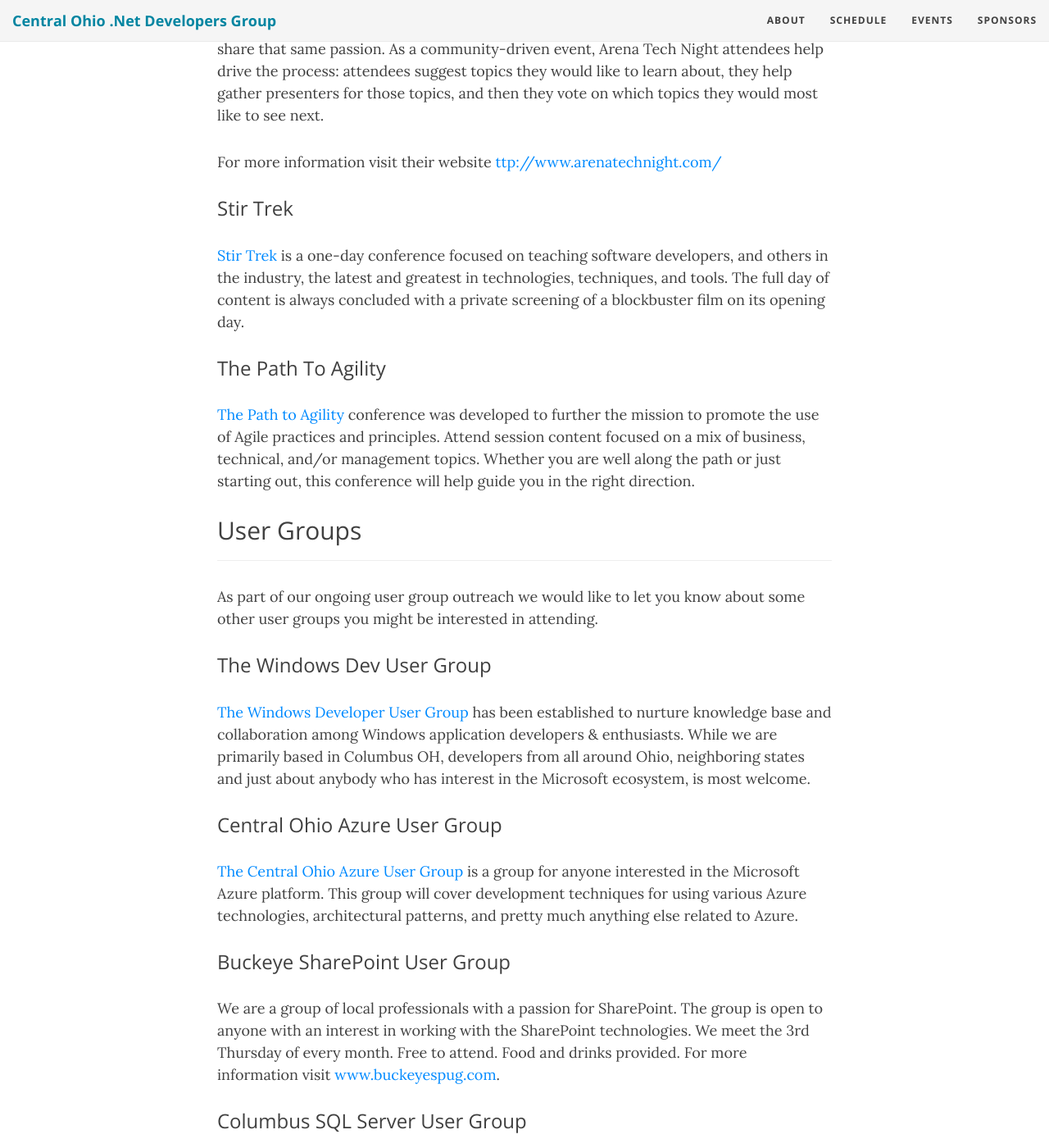
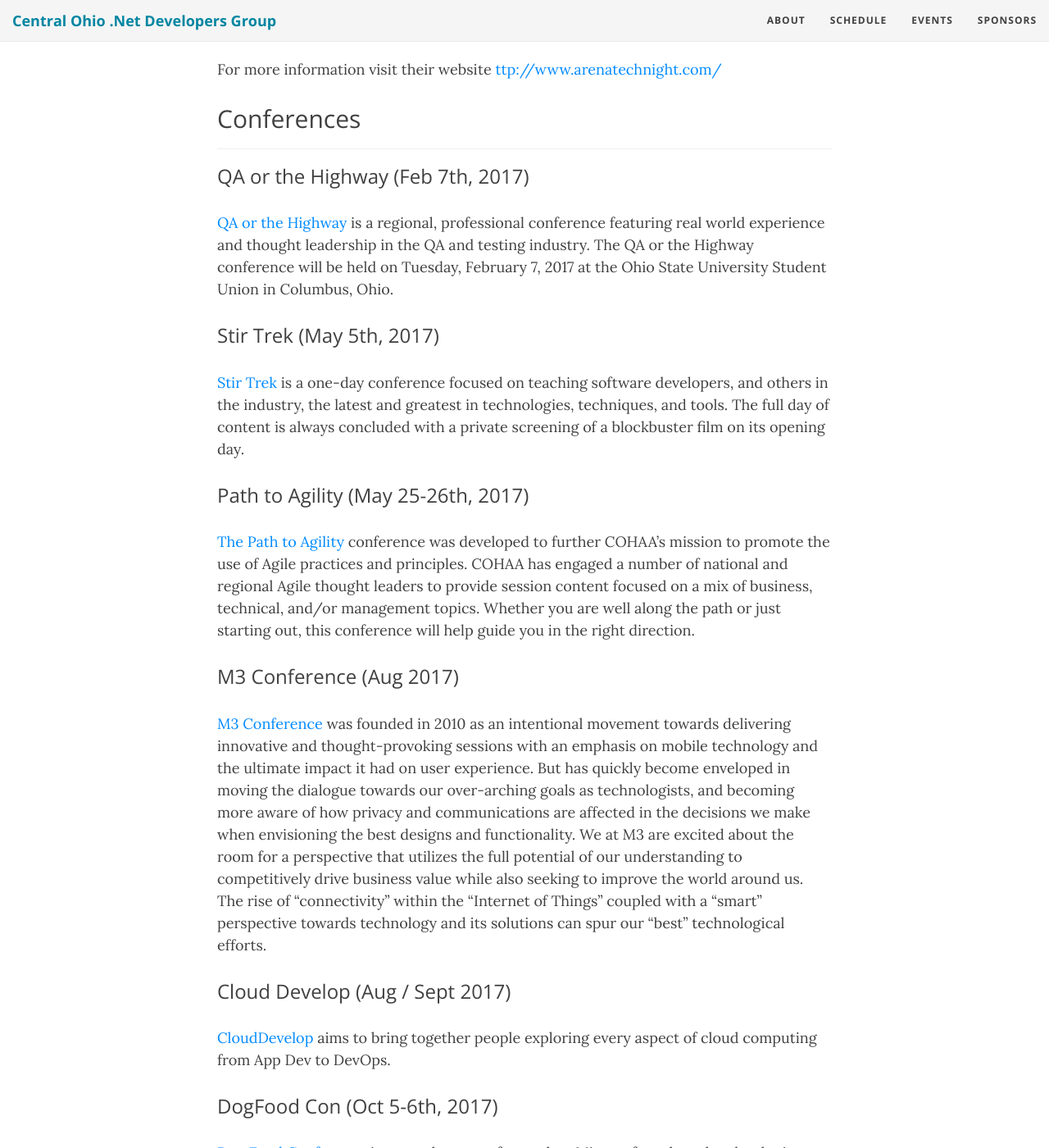
Before and after one commit to condg/condg.github.io, a Jekyll site: the page built from events.md, in a window 1280 px wide and 1400 px high, scrolled down 573 px. Shown: the whole window at 82% size. Built offline with Jekyll 4.4.1, drawn with Linux system fonts in a browser that asks for light colours; nearby versions of some CDN libraries; some of the changed text lies outside the part shown.

Commit message:
updates for events, mailing list and about/faq pages.

```diff
--- a/events.md
+++ b/events.md
@@ -1,6 +1,6 @@
 ---
 title: Events
-subtitle: Local events and other user groups
+subtitle: Local events, conferences, and other user groups
 permalink: "/events/index.html"
 layout: page
 ---
@@ -9,23 +9,40 @@
 
 ---------------------------------------
 
-### IT Game Day: Winter 2017 Edition
-
-For more information and to register please visit [eventbrite](#).
-
 ### Arena Tech Night
 
 Arena Tech Night is all about Technology, Community, Fun, Food and Drinks.  It is for people who are passionate about technology, and enjoy networking with others who share that same passion.  As a community-driven event, Arena Tech Night attendees help drive the process: attendees suggest topics they would like to learn about, they help gather presenters for those topics, and then they vote on which topics they would most like to see next.
 
 For more information visit their website [ttp://www.arenatechnight.com/](http://www.arenatechnight.com/)
 
-### Stir Trek
+
+## Conferences
+
+---------------------------------------
+
+### QA or the Highway (Feb 7th, 2017)
+
+[QA or the Highway](https://qaorthehighway.com/) is a regional, professional conference featuring real world experience and thought leadership in the QA and testing industry.  The QA or the Highway conference will be held on Tuesday, February 7, 2017 at the Ohio State University Student Union in Columbus, Ohio.
+
+### Stir Trek (May 5th, 2017)
 
 [Stir Trek](http://stirtrek.com/) is a one-day conference focused on teaching software developers, and others in the industry, the latest and greatest in technologies, techniques, and tools. The full day of content is always concluded with a private screening of a blockbuster film on its opening day.
 
-### The Path To Agility
+### Path to Agility (May 25-26th, 2017)
 
-[The Path to Agility](https://www.thepathtoagility.com/) conference was developed to further the mission to promote the use of Agile practices and principles. Attend session content focused on a mix of business, technical, and/or management topics. Whether you are well along the path or just starting out, this conference will help guide you in the right direction.
+[The Path to Agility](https://www.thepathtoagility.com/) conference was developed to further COHAA’s mission to promote the use of Agile practices and principles. COHAA has engaged a number of national and regional Agile thought leaders to provide session content focused on a mix of business, technical, and/or management topics. Whether you are well along the path or just starting out, this conference will help guide you in the right direction.
+
+### M3 Conference (Aug 2017)
+
+[M3 Conference](http://m3conf.com/) was founded in 2010 as an intentional movement towards delivering innovative and thought-provoking sessions with an emphasis on mobile technology and the ultimate impact it had on user experience. But has quickly become enveloped in moving the dialogue towards our over-arching goals as technologists, and becoming more aware of how privacy and communications are affected in the decisions we make when envisioning the best designs and functionality. We at M3 are excited about the room for a perspective that utilizes the full potential of our understanding to competitively drive business value while also seeking to improve the world around us. The rise of “connectivity” within the “Internet of Things” coupled with a “smart” perspective towards technology and its solutions can spur our “best” technological efforts.
+
+### Cloud Develop (Aug / Sept 2017)
+
+[CloudDevelop](http://clouddevelop.org/) aims to bring together people exploring every aspect of cloud computing from App Dev to DevOps.
+
+### DogFood Con (Oct 5-6th, 2017)
+
+[Dog Food Conference](http://dogfoodcon.com/) is a two day event focused on Microsoft tools and technologies including ALM, Azure, SQL/BI, CRM, DevOps, Infrastructure, Mobile, .NET, Office 365, SharePoint, Windows, and more.
 
 
 ## User Groups
@@ -62,4 +79,5 @@
 
 ---------------------------------------
 
-If you know of another user group or event we should post please [contact us](/about).
+
+If you know of another user group or event we should post please [contact us](/about/#contact).
```
Also changed, not shown: about.md (+25 -4 lines), index.html (+24 -0 lines), schedule.md (+2 -2 lines), sponsors.md (+1 -1 lines).
